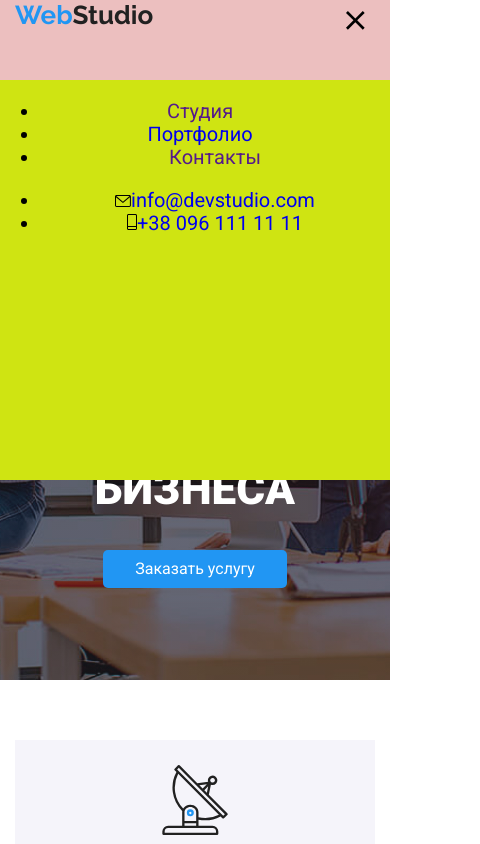
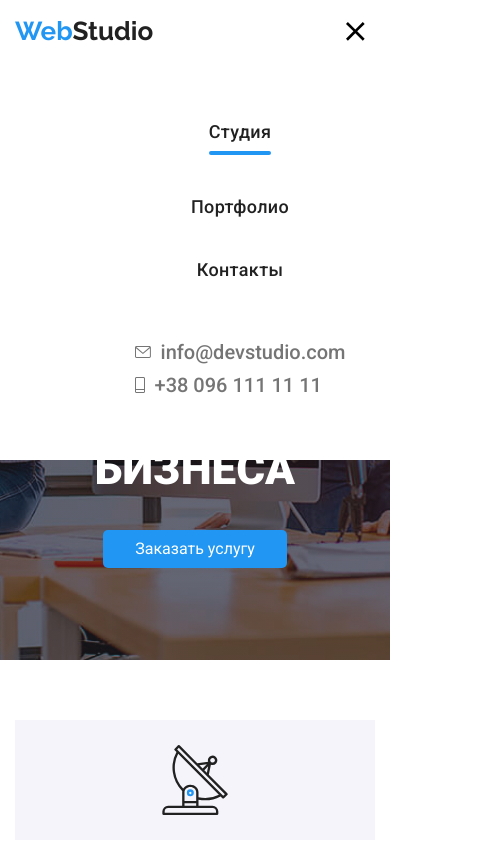
Before and after one commit to Zharkynbek/HTML-CSS-28, a plain HTML site: page index.html in a window 390 px wide. Both pictures are taken after a click on the button 355 px from the left and 40 px from the top of the page. Shown: the top 844 px of the page, 480 px wide, since content can reach past the window. Drawn offline with nearby package versions, Linux system fonts and the light colour scheme.

Commit message:
muchaetsya s shapkoi

```diff
--- a/index.html
+++ b/index.html
@@ -34,15 +34,15 @@
         <div class="menu-container" id="menu-container" data-menu>
           <div class="menu-navigation">
             <ul class="site-navi list">
-            <li class="item"><a class="link" href=""><span class="first-navi">Студия</span></a></li>
-            <li class="item"><a class="link" href="./portfolio.html">Портфолио</a></li>
-            <li class="item"><a class="link" href="">Контакты</a></li>
+            <li class="site-item"><a class="site-link current" href="">Студия</a></li>
+            <li class="site-item"><a class="site-link" href="./portfolio.html">Портфолио</a></li>
+            <li class="site-item"><a class="site-link" href="">Контакты</a></li>
           </ul></div>
           <div class="menu-contacts">
             <ul class="link-type list">
               <li class="item-info">
 
-                <a class="link" href="mailto:info@devstudio.com">
+                <a class="contact-link" href="mailto:info@devstudio.com">
                   <svg class="link-icon" width="16" height="12">
                     <use href="./images/sprite.svg#konvert"></use>
                   </svg>info@devstudio.com</a></li>
@@ -50,7 +50,7 @@
 
 
               <li class="item-info">
-                <a class="link" href="tel:+380961111111">
+                <a class="contact-link" href="tel:+380961111111">
                   <svg class="link-icon" width="10" height="16">
                     <use href="./images/sprite.svg#tel"></use>
                   </svg>+38 096 111 11 11</a></li>
--- a/sass/components/_menu.scss
+++ b/sass/components/_menu.scss
@@ -24,26 +24,37 @@
 .nav {
   display: flex;
   justify-content: space-between;
-  min-height: 80px;
 }
 
 .menu-container {
-  background-color: rgb(207, 228, 18);
-  text-align: center;
+  background-color: #fff;
   font-size: 20px;
-  align-items: center;
-  justify-content: center;
 
   @media screen and (max-width: 767px) {
     display: none;
+    text-align: center;
+    padding-top: 60px;
+    padding-bottom: 60px;
     position: absolute;
     top: 100%;
     left: 0;
-    width: 100%;
+    width: 480px;
     height: 400px;
+  }
+
+  @media screen and (min-width: 768px) {
+    display: flex;
   }
 }
 
 .menu-container.is-open {
   display: block;
+
+  text-align: center;
 }
+
+.site-navi {
+  @media screen and (max-width: 767px) {
+    display: inline-block;
+  }
+}
--- a/sass/components/_page-header.scss
+++ b/sass/components/_page-header.scss
@@ -1,13 +1,40 @@
 .header {
   position: relative;
-  background-color: rgb(236, 191, 191);
-  height: 80px;
+  background-color: #ffffff;
+  @media screen and (max-width: 767px) {
+    height: 60px;
+  }
+
+  @media screen and (min-width: 768px) {
+    height: 80px;
+  }
+  @media screen and (min-width: 1140px) {
+    height: 80px;
+  }
 }
 
 .logotip {
   display: inline;
-  align-items: center;
-  justify-content: center;
+
+  @media screen and (max-width: 767px) {
+    padding-top: 16px;
+    padding-bottom: 16px;
+  }
+
+  @media screen and (min-width: 768px) {
+    padding-top: 26px;
+    padding-bottom: 26px;
+    margin-right: 88px;
+  }
+
+  @media screen and (min-width: 1140px) {
+    flex-wrap: nowrap;
+    justify-content: space-between;
+    width: 100%;
+    margin-right: 81px;
+    padding-top: 26px;
+    padding-bottom: 26px;
+  }
   .web {
     color: $logo-color;
     font-family: Raleway;
@@ -25,33 +52,6 @@
   }
 }
 
-/* .menu-button {
-  display: inline-flex;
-  margin: 0;
-  padding: 0;
-  border: none;
-  background-color: transparent;
-}
-
-.menu-button .icon-menu {
-  display: none;
-}
-
-.menu-button.is-open .icon-menu {
-  display: block;
-}
-
-.menu-button.is-open .icon-cross {
-  display: none;
-}
-
-.nav {
-  display: flex;
-  justify-content: space-between;
-  min-height: 80px;
-} */
-
-/*
 .nav {
   display: flex;
   align-items: center;
@@ -67,18 +67,63 @@
   display: flex;
   margin: 0;
   padding: 0;
-  .item {
-    margin-right: 50px;
+
+  @media screen and (max-width: 767px) {
+    margin-bottom: 60px;
   }
-  .item:last-child {
+}
+.site-item {
+  @media screen and (max-width: 767px) {
+    margin-right: 0;
+    &:not(last child) {
+      margin-bottom: 20px;
+    }
+  }
+
+  @media screen and (min-width: 768px) {
+    &:not(:last-child) {
+      margin-right: 50px;
+    }
+  }
+
+  .site-item:last-child {
     margin-right: 0;
   }
   a {
     color: $primery-title-color;
   }
+
+  @media screen and (max-width: 767px) {
+    margin-right: 0;
+    margin-bottom: 40px;
+    &:nth-child(3n) {
+      margin-bottom: 0;
+    }
+  }
 }
 
-.site-navi .link {
+.site-link.current {
+  color: $logo-color;
+}
+
+.site-link.current::after {
+  @media screen and (max-width: 767px) {
+    content: "";
+
+    opacity: 1;
+    display: block;
+    bottom: 0;
+    cursor: pointer;
+    width: 100%;
+    height: 4px;
+    margin-top: 8px;
+    background-color: $logo-color;
+    background-size: auto;
+    border-radius: 2px;
+  }
+}
+
+.site-navi .site-link {
   display: block;
   position: relative;
   padding-top: 32px;
@@ -88,28 +133,20 @@
   font-size: 14px;
   line-height: 1.142;
   letter-spacing: 0.02em;
-  &::after {
-    position: absolute;
-    content: "";
-    display: block;
-    left: 0;
-    bottom: 0;
-    border-radius: 2px;
-    width: 100%;
-    height: 4px;
-    opacity: 0;
-    background-color: $logo-color;
-    transition-property: $logo-color;
-    transition-duration: 250ms;
-    transition-timing-function: cubic-bezier(0.4, 0, 0.2, 1);
-    a {
-      color: $primery-title-color;
-    }
+
+  @media screen and (max-width: 767px) {
+    display: inline-block;
+    padding: 0;
+    color: #212121;
+    letter-spacing: 0.02em;
+    font-weight: 500;
+    font-size: 18px;
+    line-height: 1.14;
   }
 }
 
-.site-navi .link:hover,
-.site-navi .link:focus {
+.site-navi .site-link:hover,
+.site-navi .site-link:focus {
   color: $logo-color;
   &:after,
   &:after {
@@ -118,20 +155,63 @@
 }
 
 .link-type {
+  margin: 0;
+  padding: 0;
+  /*
   display: flex;
   margin-left: auto;
   margin-top: 0;
   margin-bottom: 0;
-  padding-left: 0;
+  padding-left: 0; */
+
+  @media screen and (max-width: 767px) {
+    display: inline-block;
+  }
+
+  @media screen and (min-width: 768px) {
+    display: flex;
+    justify-content: space-between;
+    flex-wrap: wrap;
+    margin-left: 84px;
+    padding-top: 21px;
+    padding-bottom: 21px;
+  }
+
+  @media screen and (min-width: 1140px) {
+    flex-wrap: nowrap;
+    margin-left: 305px;
+    padding-top: 32px;
+    padding-bottom: 32px;
+  }
+
   .item-info {
     display: flex;
     align-items: center;
-    margin-right: 50px;
+    /* margin-right: 50px; */
     &:last-child {
       margin-right: 0;
     }
+    @media screen and (max-width: 767px) {
+      margin-left: 0;
+      margin-bottom: 0;
+      &:nth-child(2) {
+        margin-top: 10px;
+      }
+    }
+
+    @media screen and (min-width: 768px) {
+      margin-right: 0;
+      margin-bottom: 16px;
+      &:nth-child(2n) {
+        margin-bottom: 0;
+      }
+    }
+
+    @media screen and (min-width: 1140px) {
+      margin-left: 30px;
+    }
   }
-  .link {
+  .contact-link {
     font-weight: 500;
     display: flex;
     align-items: center;
@@ -139,6 +219,13 @@
     transition-property: $logo-color;
     transition-duration: 250ms;
     transition-timing-function: cubic-bezier(0.4, 0, 0.2, 1);
+
+    @media screen and (min-width: 768px) {
+      font-size: 12px;
+      display: flex;
+      align-items: center;
+    }
+
     .link-icon {
       margin-right: 10px;
     }
@@ -154,37 +241,10 @@
   }
 }
 
-.first-navi {
-  color: $logo-color;
-  &:after {
-    position: absolute;
-    content: "";
+.menu-contacts {
+  @media screen and (max-width: 767px) {
     display: block;
-    left: 0;
-    bottom: 0;
-    border-radius: 2px;
-    width: 100%;
-    height: 4px;
-    background-color: $logo-color;
-    transition-property: $logo-color;
-    transition-duration: 250ms;
-    transition-timing-function: cubic-bezier(0.4, 0, 0.2, 1);
+    align-items: center;
+    justify-content: center;
   }
 }
-.second-navi {
-  color: $logo-color;
-  &:after {
-    position: absolute;
-    content: "";
-    display: block;
-    left: 0;
-    bottom: 0;
-    border-radius: 2px;
-    width: 100%;
-    height: 4px;
-    background-color: $logo-color;
-    transition-property: $logo-color;
-    transition-duration: 250ms;
-    transition-timing-function: cubic-bezier(0.4, 0, 0.2, 1);
-  }
-} */
```
Also changed, not shown: css/main.css, dist/css/main.min.css, 2 other files.
